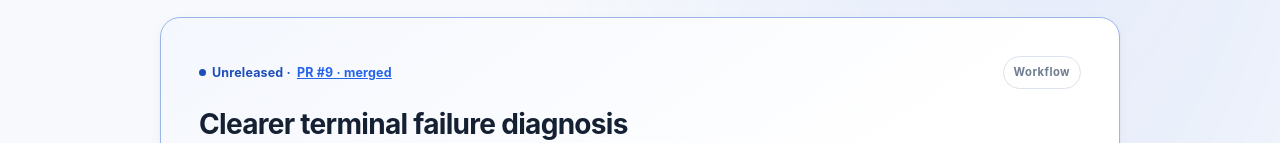
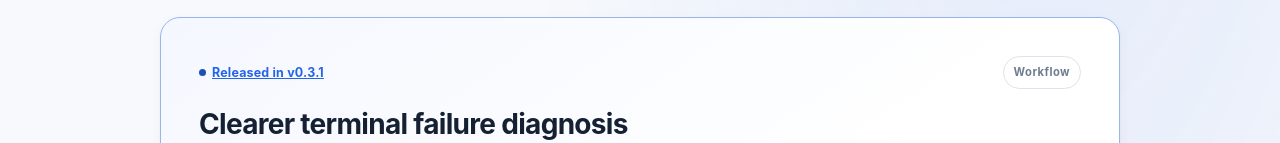
Before and after one commit to dprakash2101/dotnet-production-agent-skills, a website: page docs/release-notes.html in a window 1280 px wide. Shown: the part 657-800 px from the top of the page. Drawn offline with Linux system fonts and the light colour scheme.

Commit message:
Show safe-terminal update as published in 0.3.1

```diff
--- a/docs/release-notes.html
+++ b/docs/release-notes.html
@@ -41,7 +41,7 @@
       <div class="release-list-heading"><span>Recent updates</span><span>Newest first</span></div>
 
       <article class="release-entry release-entry-featured" aria-labelledby="terminal-title">
-        <div class="release-entry-topline"><p class="release-status status-unreleased">Unreleased · <a href="https://github.com/dprakash2101/dotnet-production-agent-skills/pull/9">PR #9 · merged</a></p><span class="release-type">Workflow</span></div>
+        <div class="release-entry-topline"><p class="release-status status-published"><a href="https://www.npmjs.com/package/dotnet-production-agent-skills/v/0.3.1">Released in v0.3.1</a></p><span class="release-type">Workflow</span></div>
         <h2 id="terminal-title">Clearer terminal failure diagnosis</h2>
         <p class="release-summary">Improves how agents inspect failed commands, find unavailable tools, and decide whether a retry is justified.</p>
         <h3>Improved</h3>
```
